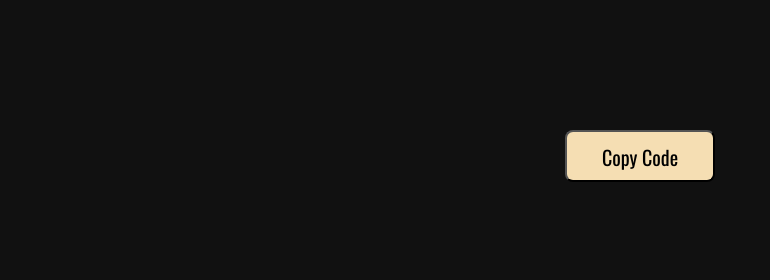
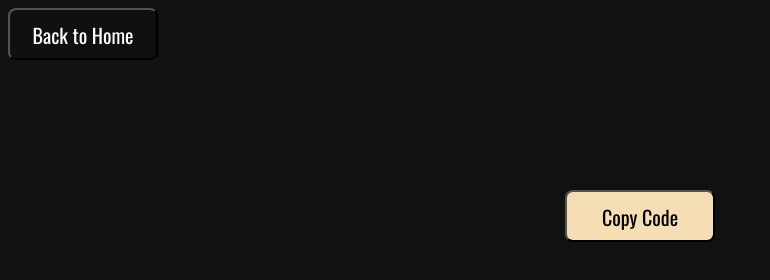
Before and after one commit to ilyluffy/luffy, a website: page static/bookmarklet.html in a window 1280 px wide. Shown: the whole page, without its empty margins (0-770 px from the left). Drawn offline with nearby package versions, Linux system fonts and the light colour scheme.

Commit message:
Bookmarkletpagefix

```diff
--- a/static/bookmarklet.html
+++ b/static/bookmarklet.html
@@ -6,6 +6,10 @@
 </head>
 
 <body>
+    <button onclick="goHome()" style="
+    color: white;
+    background-color: #0001;
+">Back to Home</button>
     <link href='https://fonts.googleapis.com/css?family=Oswald' rel='stylesheet' type='text/css'>
 
     <script src="https://ajax.googleapis.com/ajax/libs/jquery/1.11.1/jquery.min.js"></script>
@@ -20,6 +24,9 @@
     </center>
 
     <script>
+        function goHome() {
+                window.location.href = "index.html";
+            }
         function copyToClipboard(element) {
             var $temp = $("<input>");
             $("body").append($temp);
```
